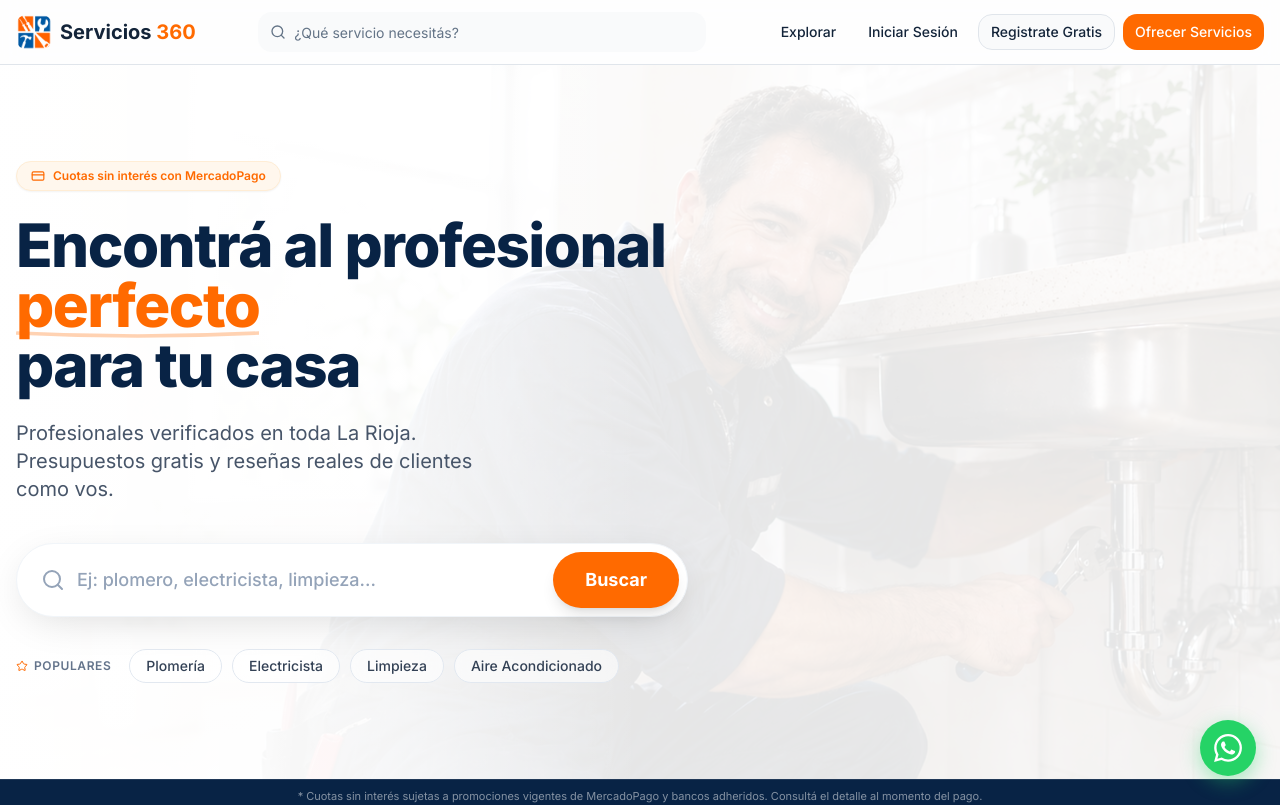
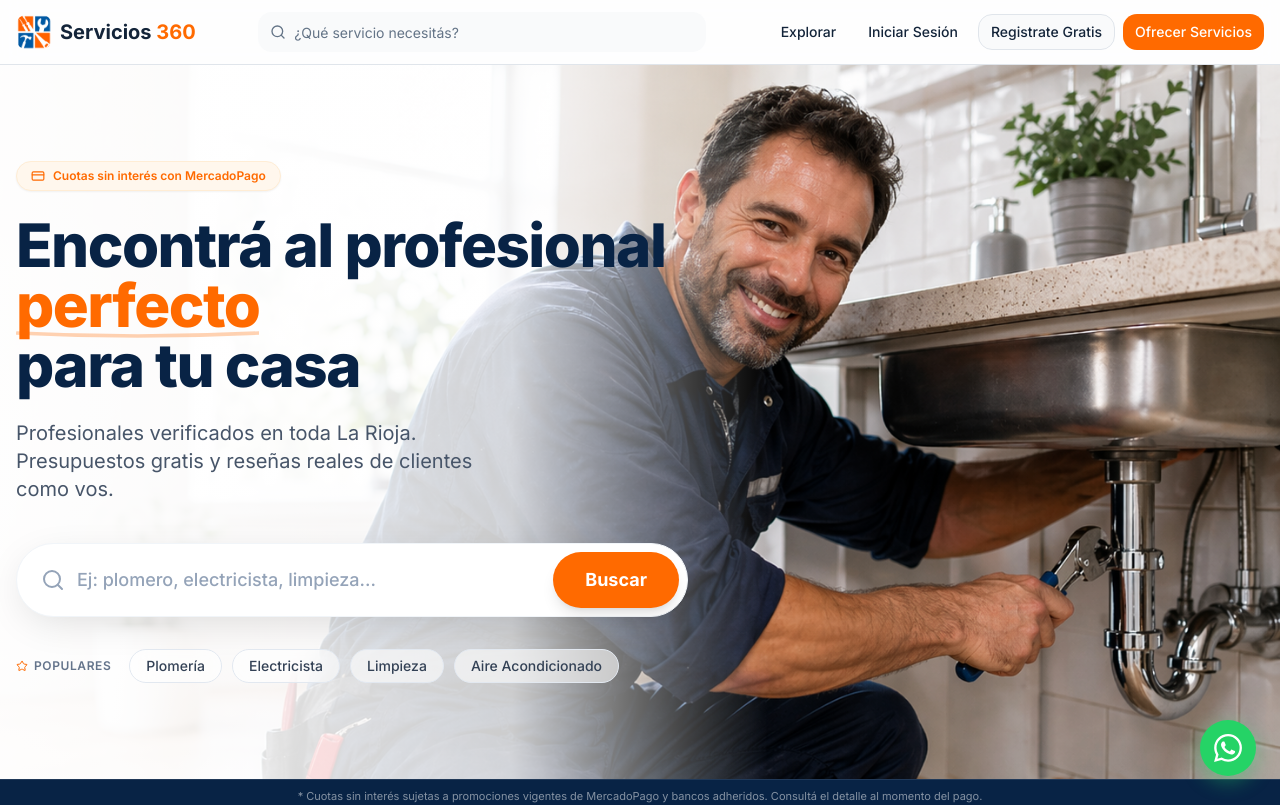
Before and after one commit to EliteIE/serviciosyalarioja, a React (Vite) app: page / in a window 1280 px wide. Shown: the top 805 px of the page. Built offline with nearby package versions, Linux system fonts and the light colour scheme; no server answers.

Commit message:
fix(ui): remove solid white bg behind gradient on desktop hero

```diff
--- a/src/components/home/Hero.tsx
+++ b/src/components/home/Hero.tsx
@@ -82,7 +82,7 @@ export const Hero = () => {
       />
 
       {/* Gradiente de Overlay para Leitura do Texto */}
-      <div className="absolute inset-0 z-10 bg-white/90 md:bg-gradient-to-r md:from-white/95 md:via-white/60 md:via-30% md:to-transparent md:to-50%" />
+      <div className="absolute inset-0 z-10 bg-white/90 md:bg-transparent md:bg-gradient-to-r md:from-white/95 md:via-white/80 md:via-40% md:to-transparent md:to-60%" />
 
       {/* Container do Conteúdo */}
       <div className="container relative z-20 mx-auto px-4 py-16 md:py-24">
```
